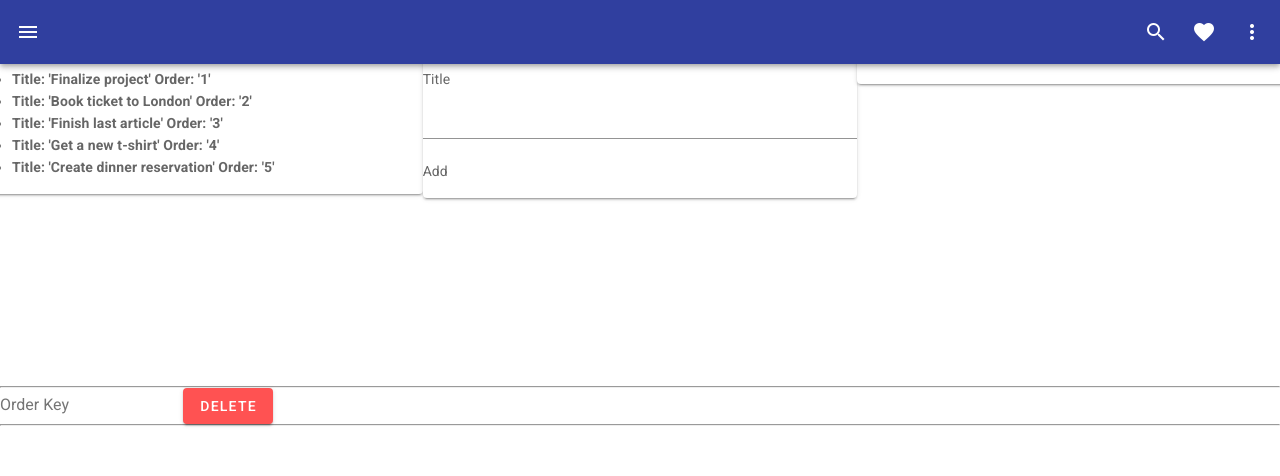
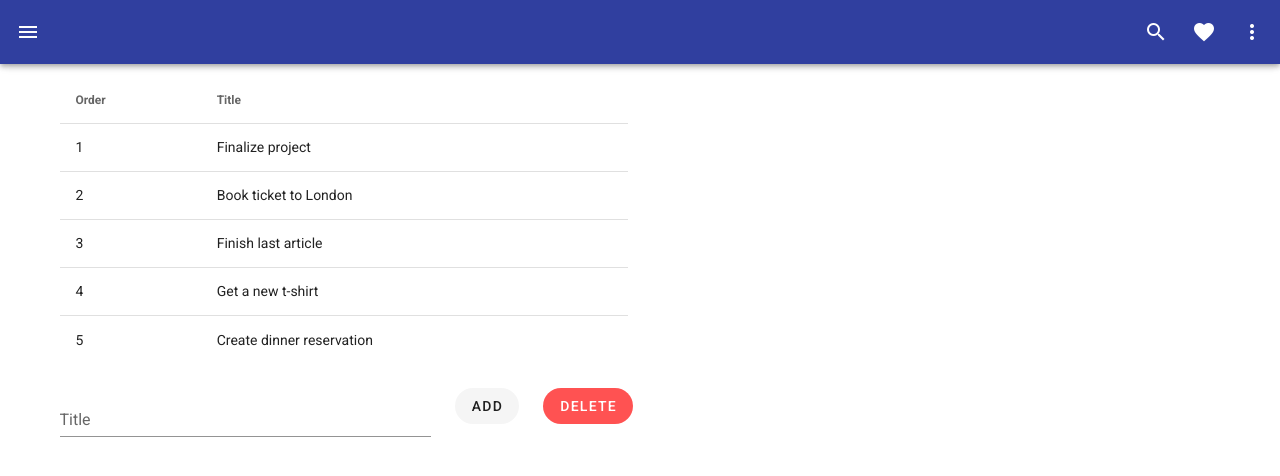
Before and after one commit to erolsenol/todo-vue, a Vue app: page / in a window 1280 px wide. Shown: the top 476 px of the page. Built offline with nearby package versions, Linux system fonts and the light colour scheme.

Commit message:
new-table

```diff
--- a/package.json
+++ b/package.json
@@ -19,7 +19,7 @@
     "babel-eslint": "^10.1.0",
     "eslint": "^6.7.2",
     "eslint-plugin-vue": "^6.2.2",
-    "sass": "^1.32.0",
+    "sass": "^1.32.8",
     "sass-loader": "^10.0.0",
     "vue-cli-plugin-vuetify": "~2.3.1",
     "vue-template-compiler": "^2.6.11",
--- a/src/App.vue
+++ b/src/App.vue
@@ -2,7 +2,7 @@
 <v-app>
     <AppBarComponent />
 
-  <todo-list-component />
+  <TodoListComponent />
 
 
 </v-app>
--- a/src/components/Table.vue
+++ b/src/components/Table.vue
@@ -1,76 +1,45 @@
 <template>
   <v-simple-table>
+    <template>
       <thead>
         <tr>
-          <th >
-            Name
+          <th class="text-left">
+            Order
           </th>
-          <th>
-            Calories
+          <th class="text-left">
+            Title
           </th>
         </tr>
       </thead>
       <tbody>
         <tr
-          v-for="item in desserts"
-          :key="item.name"
+          v-on:click="onItemClick(item)"
+          v-for="item in tableItem"
+          :key="item.id"
         >
-          <td>{{ item.name }}</td>
-          <td>{{ item.calories }}</td>
+          <td>{{ item.order }}</td>
+          <td>{{ item.title }}</td>
         </tr>
       </tbody>
+    </template>
   </v-simple-table>
 </template>
 
 <script>
   export default {
-      name:"Table",
+    props: {
+      tableItem: Array,
+    },
     data () {
       return {
-        desserts: [
-          {
-            name: 'Frozen Yogurt',
-            calories: 159,
-          },
-          {
-            name: 'Ice cream sandwich',
-            calories: 237,
-          },
-          {
-            name: 'Eclair',
-            calories: 262,
-          },
-          {
-            name: 'Cupcake',
-            calories: 305,
-          },
-          {
-            name: 'Gingerbread',
-            calories: 356,
-          },
-          {
-            name: 'Jelly bean',
-            calories: 375,
-          },
-          {
-            name: 'Lollipop',
-            calories: 392,
-          },
-          {
-            name: 'Honeycomb',
-            calories: 408,
-          },
-          {
-            name: 'Donut',
-            calories: 452,
-          },
-          {
-            name: 'KitKat',
-            calories: 518,
-          },
-        ],
+        value: 'I am the child.',
       }
     },
+     methods:{
+      onItemClick: function (item) {
+        this.$emit('todoItemSelected', item)
+      },
+    }
   }
 </script>
 
--- a/src/components/TodoItem.vue
+++ /dev/null
@@ -1,21 +0,0 @@
-<template>
-    <h4 v-html="'Title: \'' + username.title + '\' Order: \'' + username.order + '\''"></h4>
-</template>
-
-<script>
-export default {
-    name: 'TodoItem',
-    props: {
-        username: Object
-    },
-    data: function () {
-        return {
-
-        }
-    }
-}
-</script>
-
-<style>
-
-</style>
--- a/src/components/TodoListComponent.vue
+++ b/src/components/TodoListComponent.vue
@@ -1,116 +1,80 @@
 <template>
- <v-main>
-    <v-layout row wrap>
+  <v-main>
+    <div>
+      <v-container>
+        <v-row>
+          <v-col xs="12" sm="10" md="7" lg="6" xl="5" cols="auto">
+            <Table
+              :tableItem="todoItems"
+              v-on:todoItemSelected="itemSelected"
+              v-on:click.prevent="Clicked(item)"
+            />
+          </v-col>
+        </v-row>
+        <v-row>
+          <v-col cols="auto" xs="8" sm="6" md="5" lg="4" xl="3">
+            <v-text-field
+              label="Title"
+              v-model="itemTitle"
+              :itemTitle="rules"
+              required
+              hide-details="auto"
+            ></v-text-field>
+          </v-col>
 
-      <v-flex xs4>
-        <v-card>
-          <v-card-text class="px-0">
-            <ul class="list-group">
-              <li
-                v-on:click.prevent="Clicked(item)"
-                v-for="item in todoItems"
-                :key="item.id"
-                class="list-group-item list-group-item-success"
-              >
-                <TodoItem :username="item" />
-              </li>
-            </ul>
-          </v-card-text>
-        </v-card>
-      </v-flex>
-
-      <v-flex xs4>
-        <v-card>
-          <v-card-text class="px-0">
-            <v-form ref="form1" v-on:submit.prevent="AddToDo">
-              <div class="form-group">
-                <label for="exampleTitle">Title</label>
-                <v-text-field
-                  v-model="itemTitle"
-                  :rules="rules"
-                  required
-                ></v-text-field>
-              </div>
-              <button type="submit" class="btn btn-primary" id="todoID">
-                Add
-              </button>
-            </v-form>
-          </v-card-text>
-        </v-card>
-      </v-flex>
-
-      <v-flex xs4>
-        <v-card>
-          <v-card-text class="px-0">
-            <ul class="list-group">
-              <li
-                v-on:click.prevent="Clicked(ditem)"
-                v-for="ditem in Ditems"
-                :key="ditem.id"
-                class="list-group-item list-group-item-danger"
-              >
-                <TodoItem :username="ditem" />
-              </li>
-            </ul>
-          </v-card-text>
-        </v-card>
-      </v-flex>
-    </v-layout>
-
-
-      <v-img
-        alt="Vue logo"
-        max-height="200"
-        max-width="200"
-        src="../assets/logo.png"
-      ></v-img>
-
-      <hr />
-
-
-      <div>
-        <input type="text" name="" id="del" placeholder="Order Key" />
-        <v-btn color="error" v-on:click.prevent="DeleteToDo"> Delete</v-btn>
-      </div>
-      <hr />
-
+          <v-col cols="auto">
+            <v-btn depressed rounded medium v-on:click="AddToDo"> Add </v-btn>
+          </v-col>
+          <v-col cols="auto">
+            <v-btn
+              depressed
+              rounded
+              medium
+              color="error"
+              v-on:click="DeleteToDo(updateItem)"
+              :disable="!!itemTitle"
+            >
+              Delete
+            </v-btn>
+          </v-col>
+        </v-row>
+      </v-container>
+    </div>
   </v-main>
 </template>
 
 <script>
-import TodoItem from "./TodoItem";
 import items from "../data/items";
-
+import Table from "./Table";
 
 export default {
   name: "TodoListComponent",
   components: {
-    TodoItem,
-
+    Table,
   },
+  props: {},
   data: function () {
     return {
       itemTitle: "",
+      updateItem: 0,
       rules: [
         (value) => !!value || "Required.",
         (value) => (value && value.length >= 3) || "Min 3 characters",
       ],
       todoItems: items,
       Ditems: [],
-      updateItem: 0,
     };
   },
   methods: {
-    DeleteToDo: function () {
-      const del = document.getElementById("del").value;
-      const index = this.todoItems.findIndex((item) => item.id == del);
-
-      if (index > 0) {
-        this.Ditems.push(this.todoItems[index]);
-
-        this.todoItems.splice(index, 1);
-        console.log(this.todoItems.length);
-        console.log(this.Ditems.length);
+    itemSelected(item) {
+      this.itemTitle = item.title;
+      this.updateItem = item.id;
+    },
+    DeleteToDo: function (updateItem) {
+      if (this.updateItem > 0) {
+        this.todoItems.splice(updateItem, 1);
+        this.updateItem = 0;
+        this.itemTitle = "";
       } else {
         window.alert("Girilen Değerde Order Bulunamadı");
       }
@@ -123,13 +87,9 @@ export default {
         this.todoItems[index].title = this.itemTitle;
 
         this.itemTitle = "";
-        // document.getElementById('exampleTitle').value = null;
-        // document.getElementById('todoID').innerText = "Add";
         this.updateItem = 0;
-      } else {
-        let itemsLenght = this.todoItems.length + this.Ditems.length;
-
-        console.log(itemsLenght);
+      } else if (this.itemTitle.length > 3) {
+        let itemsLenght = this.todoItems.length;
 
         const date = new Date();
         const djson = JSON.stringify(date);
@@ -145,11 +105,12 @@ export default {
         ];
 
         this.todoItems.push(newitem[0]);
+        this.itemTitle = null;
+      } else {
+        window.alert("En az 4 karakter olmalıdır title");
       }
     },
     Clicked: function (item) {
-      document.getElementById("exampleTitle").value = item.title;
-      document.getElementById("todoID").innerText = "Update";
       this.updateItem = item.id;
     },
   },
```
Also changed, not shown: src/components/vforComponent.vue (deleted, +0 -16 lines), 1 other file (tests, documents, lock files or other folders).
